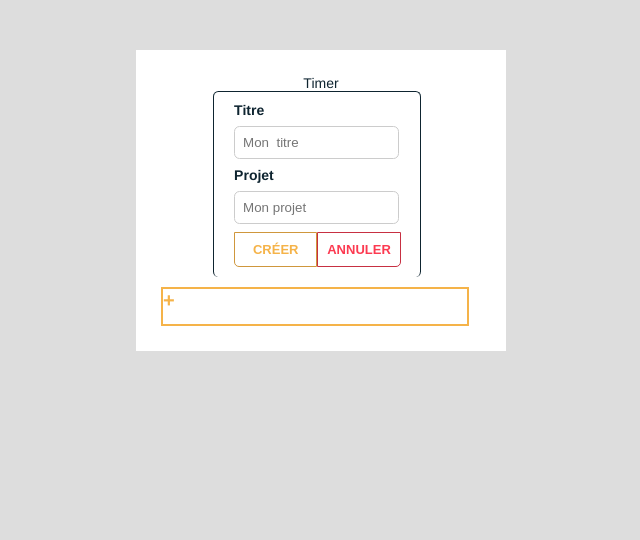
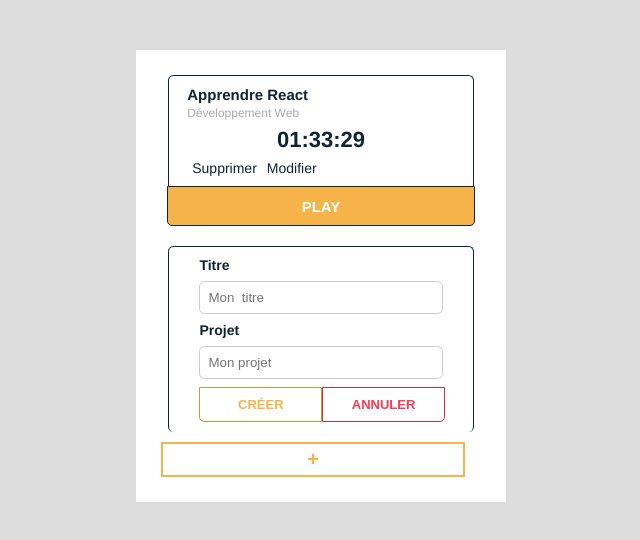
Before and after one commit to AbrahamBen/timer-app, a React (Create React App) app: page / in a window 1280 px wide. Shown: the top 540 px of the page, without its empty margins (319-959 px from the left). Built offline with nearby package versions, Linux system fonts and the light colour scheme.

Commit message:
Update timer component
Add uuid npm package....

```diff
--- a/package.json
+++ b/package.json
@@ -9,6 +9,8 @@
     "react": "^18.2.0",
     "react-dom": "^18.2.0",
     "react-scripts": "5.0.1",
+    "uuid": "^9.0.0",
+    "uuidv4": "^6.2.13",
     "web-vitals": "^2.1.4"
   },
   "scripts": {
--- a/src/components/button/Button.jsx
+++ b/src/components/button/Button.jsx
@@ -5,9 +5,9 @@ class Button extends React.Component{
 
     render() {
         return (
-             <div className="button__outline">
+             <button className="button__outline">
                 +
-             </div>
+             </button>
         );
     }
 }
--- a/src/components/container/Container.jsx
+++ b/src/components/container/Container.jsx
@@ -3,15 +3,26 @@ import TimerForm from "../timer-form/TimerForm";
 import Timer from "../timer/Timer";
 
 
+//2. Create component
 class Container extends React.Component{
 
     render() {
         return (
-             <div>
+             <div className="list--container">
                 {
                     this.props.isFormOpen ?
-                    (<TimerForm />):
-                    (<Timer />)
+                    (
+                    <TimerForm />
+                    ):
+                    (
+                    <Timer
+                    title="Apprendre React"
+                    project="Développement Web"
+                    id="01"
+                    elapsed="5609628"
+                    runningSince={null}
+                    />
+                    )
                 }
              </div>
         );
--- a/src/components/container/action/ActionContainer.jsx
+++ b/src/components/container/action/ActionContainer.jsx
@@ -4,15 +4,12 @@ import Button from "../../button/Button";
 
 class ActionContainer extends React.Component{
     render(){
-        return(
-            <div>
-                {
-                    this.props.isFormOpen ?
-                    (<TimerForm />) :
-                    (<Button />)
-                }
-            </div>
-        );
+
+        if (this.props.isFormOpen) {
+            return (<TimerForm />)
+        }else{
+           return (<Button />)
+        }
     }
 }
 
--- a/src/components/timer/Timer.jsx
+++ b/src/components/timer/Timer.jsx
@@ -1,11 +1,30 @@
 import React from "react";
+import '../../helpers';
 
 
 class Timer extends React.Component{
+
     render() {
+        const elapsedString = window.helpers.renderElapsedString(this.props.elapsed,this.props.runningSince);
         return (
-             <div>
-                <p>Timer</p>
+             <div className="timer--box">
+                <div className="timer--content">
+                    <div className="timer--header">
+                        <h2>{this.props.title}</h2>
+                    </div>
+                    <div className="timer--meta">
+                        <p>{this.props.project}</p>
+                    </div>
+
+                    <div className="timer--h2">
+                        <h4>{elapsedString}</h4>
+                    </div>
+                    <div className="timer--actions">
+                        <span className="trash">Supprimer</span>
+                        <span className="edit">Modifier</span>
+                    </div>
+                </div>
+                <button className="button">Play</button>
              </div>
         );
     }
--- a/src/helpers.js
+++ b/src/helpers.js
@@ -1,4 +1,4 @@
-import uuid from "uuid";
+import {v1 as uuid} from "uuid";
 
 window.helpers = (function() {
   function newTimer(attrs = {}) {
```
Also changed, not shown: 1 other file (tests, documents, lock files or other folders).
